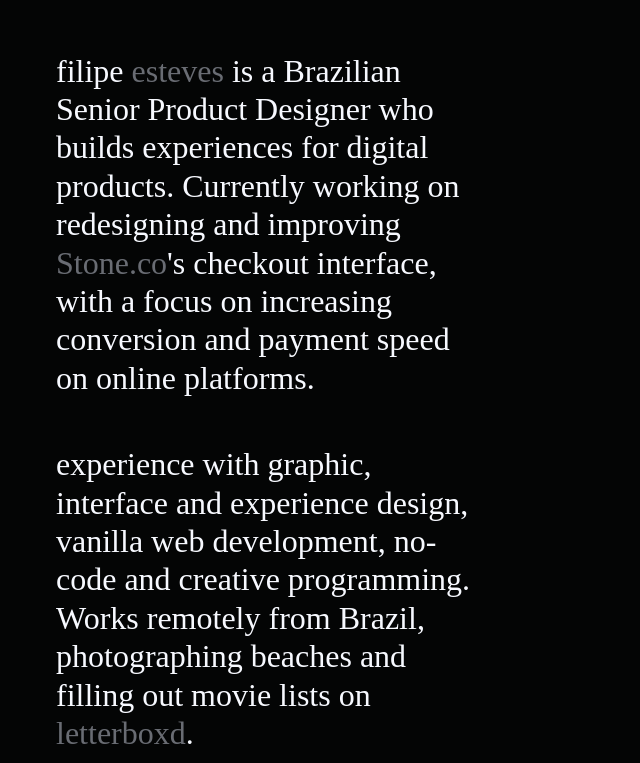
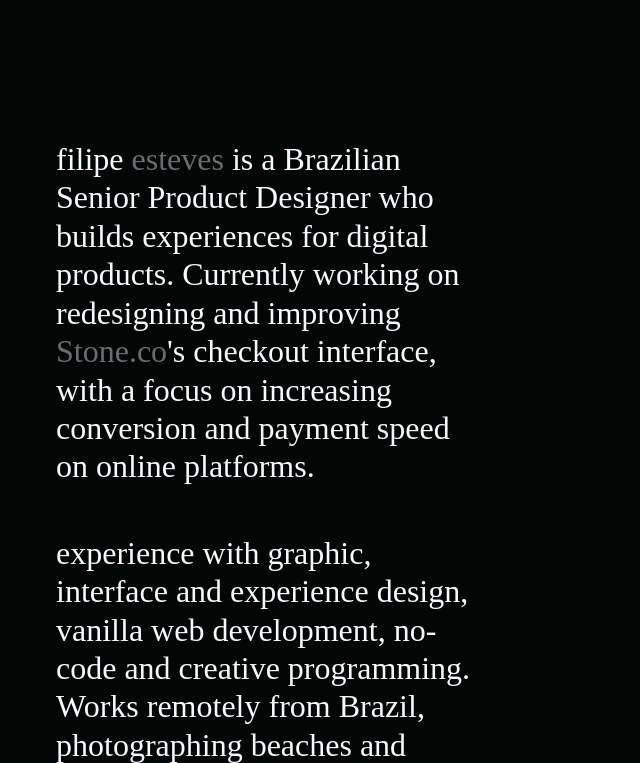
Before and after one commit to filipeedr/my-website, a plain HTML site: page index.html in a window 1280 px wide. Shown: the part 138-901 px from the top of the page, without its empty margins (0-640 px from the left). Drawn offline with Linux system fonts and the light colour scheme; a web font is replaced by a local one.

Commit message:
Update styles.css

```diff
--- a/styles.css
+++ b/styles.css
@@ -1,4 +1,8 @@
 @import url("https://fonts.googleapis.com/css2?family=Ibarra+Real+Nova:wght@400;500;600;700&display=swap");
+
+*{
+  -webkit-font-smoothing: antialiased;
+}
 
 ::selection {
   color: #696c73;
@@ -12,7 +16,7 @@ body {
 }
 
 .block:first-child {
-  margin-top: 15%;
+  margin-top: 22%;
 }
 
 .block {
```
